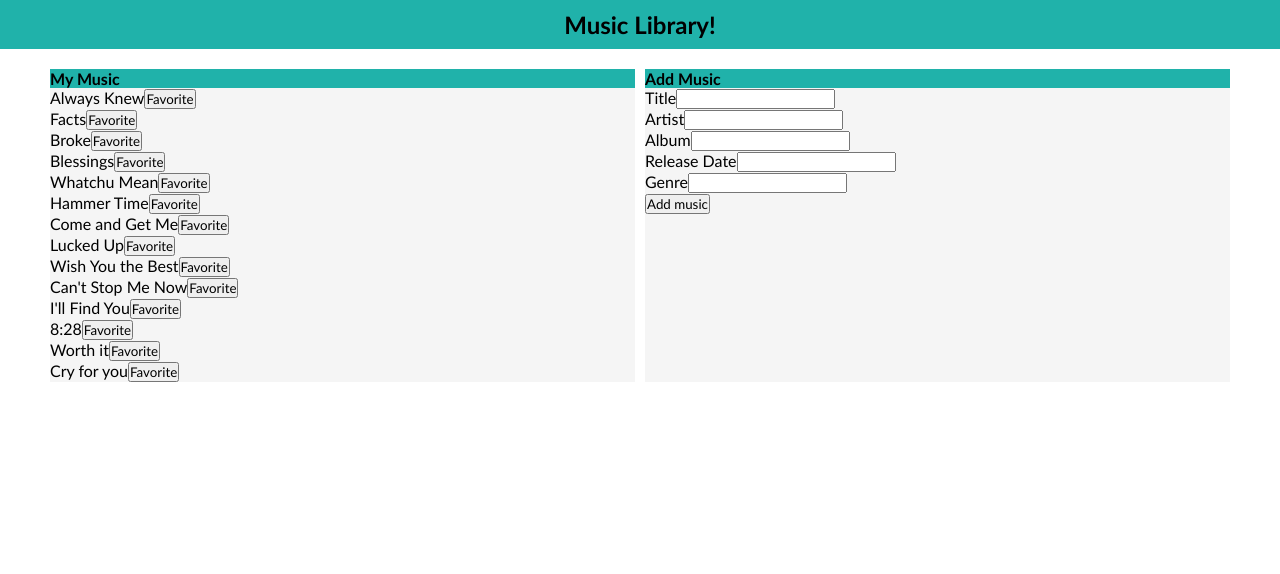
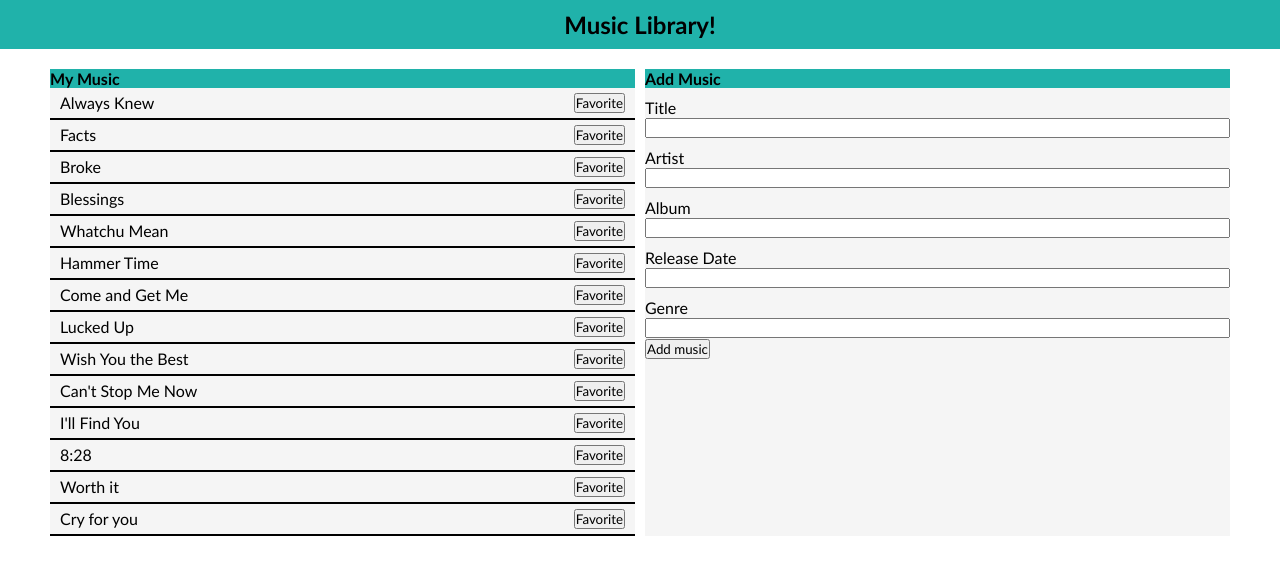
Before and after one commit to a2thedev/music-library-frontend, a React (Create React App) app: page / in a window 1280 px wide. Shown: the top 574 px of the page. Built offline with nearby package versions, Linux system fonts and the light colour scheme.

Commit message:
More styling components

```diff
--- /dev/null
+++ b/src/components/MusicInfo/MusicInfo.css
@@ -0,0 +1,4 @@
+.data-item {
+  display: flex;
+  justify-content: space-between;
+}
--- a/src/components/MusicInfo/MusicInfo.jsx
+++ b/src/components/MusicInfo/MusicInfo.jsx
@@ -1,22 +1,24 @@
+import "./MusicInfo.css";
+
 const MusicInfo = ({ musicobj }) => {
   return (
     musicobj && (
       <div className="flex-item">
         <h4>{musicobj.title}</h4>
         <div>
-          <div>
+          <div className="data-item">
             <span>Artist</span>
             <span>{musicobj.artist}</span>
           </div>
-          <div>
+          <div className="data-item">
             <span>Album</span>
             <span>{musicobj.album}</span>
           </div>
-          <div>
+          <div className="data-item">
             <span>Release Date</span>
             <span>{musicobj.releaseDate}</span>
           </div>
-          <div>
+          <div className="data-item">
             <span>Genre</span>
             <span>{musicobj.genre}</span>
           </div>
--- a/src/components/MusicItem/MusicItem.css
+++ b/src/components/MusicItem/MusicItem.css
@@ -1,3 +1,19 @@
 .active-btn {
   background-color: rgb(88, 228, 181);
 }
+
+.music-item {
+  border-bottom: 2px solid black;
+  padding: 5px 10px;
+  display: flex;
+  justify-content: space-between;
+}
+
+.music-item:hover {
+  cursor: pointer;
+  background-color: aquamarine;
+}
+
+.active-music {
+  background-color: aqua;
+}
--- a/src/components/MusicItem/MusicItem.jsx
+++ b/src/components/MusicItem/MusicItem.jsx
@@ -13,9 +13,10 @@ const MusictItem = ({ title, activeIndex, setActiveIndex, index }) => {
   };
 
   const btnClass = isFavorite ? "active-btn" : "";
+  const actvieClass = index === activeIndex ? "active-movie" : "";
 
   return (
-    <div onClick={handleActive} className="music-item">
+    <div onClick={handleActive} className={`music-item ${actvieClass}`}>
       <span>{title}</span>
       <button className={btnClass} onClick={handleFavorite}>
         Favorite
--- a/src/components/NewMusicForm/NewMusicForm.jsx
+++ b/src/components/NewMusicForm/NewMusicForm.jsx
@@ -1,4 +1,5 @@
 import React, { useState } from "react";
+import TextField from "../TextField/TextField";
 
 const NewMusicForm = ({ onNewMusic }) => {
   const [title, setTitle] = useState("");
@@ -22,29 +23,15 @@ const NewMusicForm = ({ onNewMusic }) => {
   return (
     <form onSubmit={handleSubmit} className="flex-item">
       <h4>Add Music</h4>
-      <div>
-        <label>Title</label>
-        <input value={title} onChange={(e) => setTitle(e.target.value)} />
-      </div>
-      <div>
-        <label>Artist</label>
-        <input value={artist} onChange={(e) => setArtist(e.target.value)} />
-      </div>
-      <div>
-        <label>Album</label>
-        <input value={album} onChange={(e) => setAlbum(e.target.value)} />
-      </div>
-      <div>
-        <label>Release Date</label>
-        <input
-          value={releaseDate}
-          onChange={(e) => setReleaseDate(e.target.value)}
-        />
-      </div>
-      <div>
-        <label>Genre</label>
-        <input value={genre} onChange={(e) => setGenre(e.target.value)} />
-      </div>
+      <TextField label="Title" value={title} onChange={setTitle} />
+      <TextField label="Artist" value={artist} onChange={setArtist} />
+      <TextField label="Album" value={album} onChange={setAlbum} />
+      <TextField
+        label="Release Date"
+        value={releaseDate}
+        onChange={setReleaseDate}
+      />
+      <TextField label="Genre" value={genre} onChange={setGenre} />
       <button type="submit">Add music</button>
     </form>
   );
--- /dev/null
+++ b/src/components/TextField/TextField.css
@@ -0,0 +1,11 @@
+.text-field {
+  margin-top: 10px;
+}
+
+.text-field label {
+  display: block;
+}
+
+.text-field input {
+  width: 100%;
+}
--- /dev/null
+++ b/src/components/TextField/TextField.jsx
@@ -0,0 +1,11 @@
+import "./TextField.css";
+const TextField = ({ label, value, onChange }) => {
+  return (
+    <div className="text-field">
+      <label>{label}</label>
+      <input value={value} onChange={(e) => onChange(e.target.value)} />
+    </div>
+  );
+};
+
+export default TextField;
```
